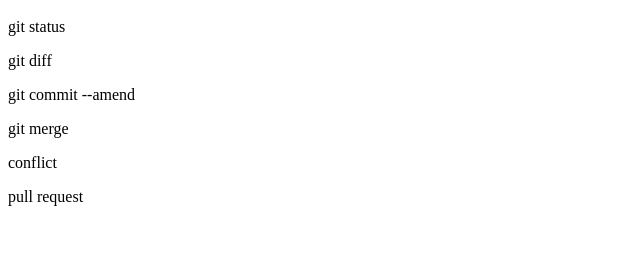
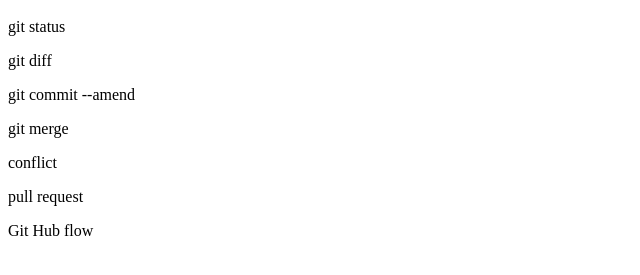
Before and after one commit to tukinowa777/git_sgym, a plain HTML site: page index.html in a window 1280 px wide. Shown: the part 57-332 px from the top of the page, without its empty margins (0-640 px from the left). Drawn offline with Linux system fonts and the light colour scheme.

Commit message:
Git HUB Flowを追記

```diff
--- a/index.html
+++ b/index.html
@@ -5,3 +5,4 @@
 <p>git merge</p>
 <p>conflict</p>
 <p>pull request</p>
+<p>Git Hub flow</p>
```
